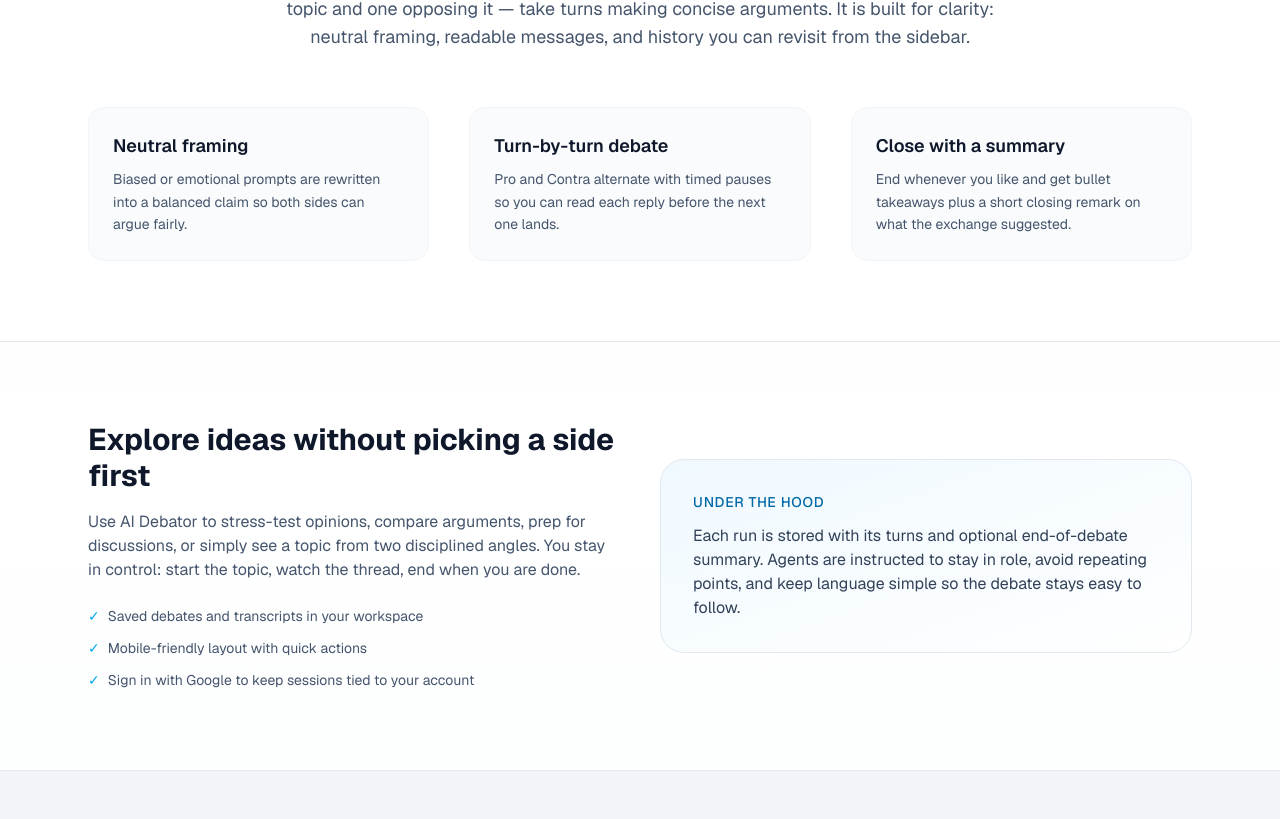
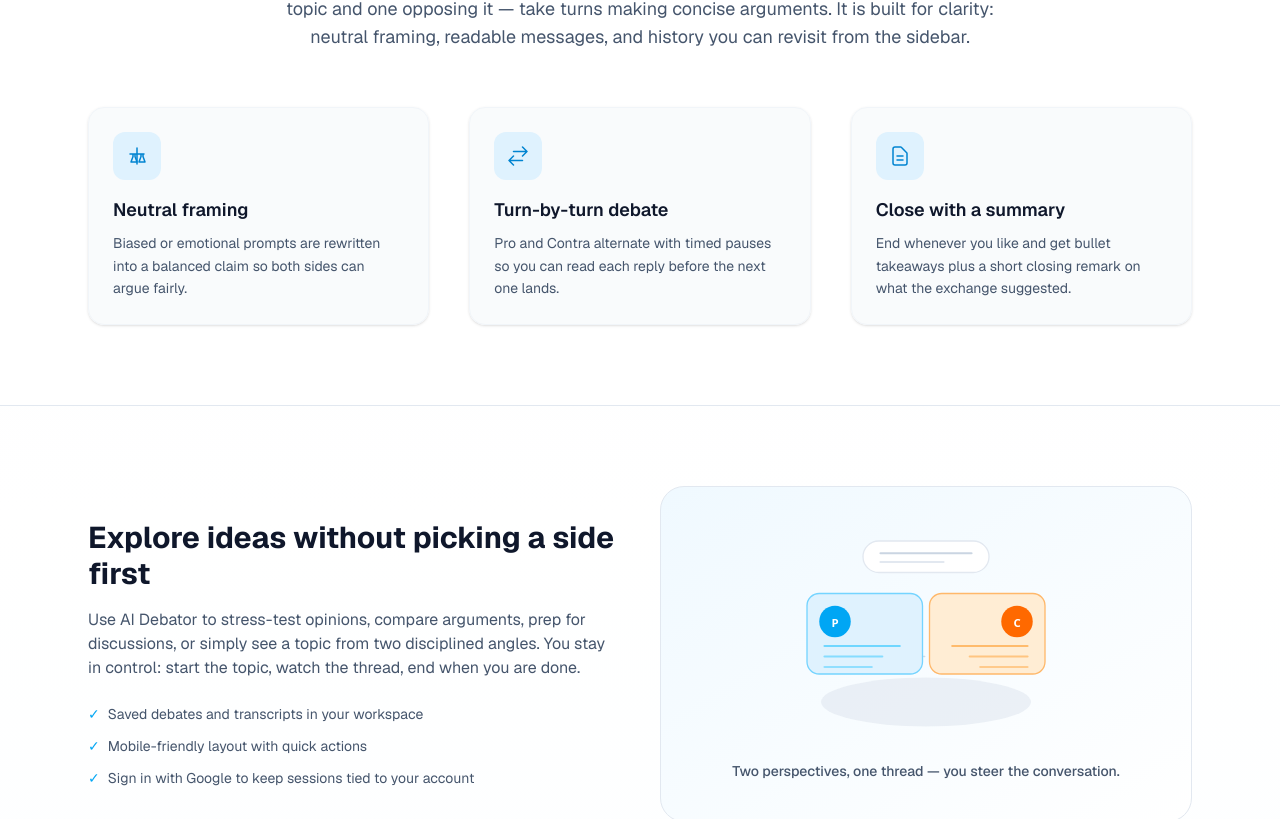
Before and after one commit to visakhvjn/ai-debator, a Next.js app: page / in a window 1280 px wide. Shown: the part 731-1550 px from the top of the page. Built offline with nearby package versions, Linux system fonts and the light colour scheme; no server answers.

Commit message:
homepage changes

```diff
--- a/src/app/debate/page.tsx
+++ b/src/app/debate/page.tsx
@@ -162,13 +162,26 @@ export default function Home() {
   const handleLogout = useCallback(async () => {
     setLogoutBusy(true);
     try {
+      if (debateActive && debateId) {
+        setEnded(true);
+        setThinking(null);
+        try {
+          await authedFetch("/end", {
+            method: "POST",
+            headers: { "Content-Type": "application/json" },
+            body: JSON.stringify({ debateId }),
+          });
+        } catch {
+          /* still sign out */
+        }
+      }
       await signOut();
       router.push("/");
       router.refresh();
     } finally {
       setLogoutBusy(false);
     }
-  }, [router, signOut]);
+  }, [router, signOut, debateActive, debateId]);
 
   const messagesScrollRef = useRef<HTMLDivElement>(null);
   const summarySectionRef = useRef<HTMLDivElement>(null);
--- a/src/components/marketing/MarketingHome.tsx
+++ b/src/components/marketing/MarketingHome.tsx
@@ -6,6 +6,215 @@ import { useCallback, useState } from "react";
 import { useAuth } from "@/components/auth/AuthProvider";
 import { signInWithGoogle } from "@/components/auth/signInWithGoogle";
 import { isFirebaseConfigured } from "@/lib/firebase";
+
+function IconNeutralFraming({ className }: { className?: string }) {
+  return (
+    <svg
+      className={className}
+      viewBox="0 0 24 24"
+      fill="none"
+      stroke="currentColor"
+      strokeWidth={1.5}
+      aria-hidden
+    >
+      <path strokeLinecap="round" d="M12 4v16" />
+      <path strokeLinecap="round" d="M5 10h14" />
+      <path
+        strokeLinejoin="round"
+        d="M8 10v2.5L6 18h6l-2-5.5V10M16 10v2.5L14 18h6l-2-5.5V10"
+      />
+    </svg>
+  );
+}
+
+function IconTurnDebate({ className }: { className?: string }) {
+  return (
+    <svg
+      className={className}
+      viewBox="0 0 24 24"
+      fill="none"
+      stroke="currentColor"
+      strokeWidth={1.5}
+      aria-hidden
+    >
+      <path
+        strokeLinecap="round"
+        strokeLinejoin="round"
+        d="M7.5 21 3 16.5m0 0L7.5 12M3 16.5h13.5m0-13.5L21 7.5m0 0L16.5 12M21 7.5H7.5"
+      />
+    </svg>
+  );
+}
+
+function IconSummary({ className }: { className?: string }) {
+  return (
+    <svg
+      className={className}
+      viewBox="0 0 24 24"
+      fill="none"
+      stroke="currentColor"
+      strokeWidth={1.5}
+      aria-hidden
+    >
+      <path
+        strokeLinecap="round"
+        strokeLinejoin="round"
+        d="M9 12h6m-6 4h6m2 5H7a2 2 0 01-2-2V5a2 2 0 012-2h5.586a1 1 0 01.707.293l5.414 5.414a1 1 0 01.293.707V19a2 2 0 01-2 2z"
+      />
+    </svg>
+  );
+}
+
+/** Decorative scene: two sides, one topic — no implementation details. */
+function DebateSceneIllustration({ className }: { className?: string }) {
+  return (
+    <svg
+      className={className}
+      viewBox="0 0 320 240"
+      fill="none"
+      xmlns="http://www.w3.org/2000/svg"
+      role="img"
+      aria-labelledby="debate-scene-title"
+    >
+      <title id="debate-scene-title">
+        Illustration of two viewpoints in conversation around a shared topic
+      </title>
+      <ellipse
+        cx="160"
+        cy="200"
+        rx="120"
+        ry="28"
+        className="fill-slate-200/60 dark:fill-slate-800/50"
+      />
+      <rect
+        x="88"
+        y="16"
+        width="144"
+        height="36"
+        rx="18"
+        className="fill-white stroke-slate-200 dark:fill-slate-800/90 dark:stroke-slate-600"
+        strokeWidth="1.5"
+      />
+      <line
+        x1="108"
+        y1="30"
+        x2="212"
+        y2="30"
+        className="stroke-slate-300 dark:stroke-slate-500"
+        strokeWidth="2.5"
+        strokeLinecap="round"
+      />
+      <line
+        x1="108"
+        y1="40"
+        x2="180"
+        y2="40"
+        className="stroke-slate-200 dark:stroke-slate-600"
+        strokeWidth="2.5"
+        strokeLinecap="round"
+      />
+      <path
+        d="M52 128 Q160 168 268 128"
+        className="stroke-slate-300/80 dark:stroke-slate-600"
+        strokeWidth="1.5"
+        strokeDasharray="5 8"
+        strokeLinecap="round"
+      />
+      <rect
+        x="24"
+        y="76"
+        width="132"
+        height="92"
+        rx="14"
+        className="fill-sky-100 stroke-sky-300 dark:fill-sky-950/70 dark:stroke-sky-700"
+        strokeWidth="1.5"
+      />
+      <circle cx="56" cy="108" r="18" className="fill-sky-500" />
+      <text
+        x="56"
+        y="114"
+        textAnchor="middle"
+        className="fill-white text-[13px] font-bold"
+        style={{ fontFamily: "system-ui, sans-serif" }}
+      >
+        P
+      </text>
+      <line
+        x1="44"
+        y1="136"
+        x2="130"
+        y2="136"
+        className="stroke-sky-400/50 dark:stroke-sky-600/60"
+        strokeWidth="2.5"
+        strokeLinecap="round"
+      />
+      <line
+        x1="44"
+        y1="148"
+        x2="110"
+        y2="148"
+        className="stroke-sky-400/40 dark:stroke-sky-600/50"
+        strokeWidth="2.5"
+        strokeLinecap="round"
+      />
+      <line
+        x1="44"
+        y1="160"
+        x2="98"
+        y2="160"
+        className="stroke-sky-400/35 dark:stroke-sky-600/45"
+        strokeWidth="2.5"
+        strokeLinecap="round"
+      />
+      <rect
+        x="164"
+        y="76"
+        width="132"
+        height="92"
+        rx="14"
+        className="fill-orange-100 stroke-orange-300 dark:fill-orange-950/50 dark:stroke-orange-800"
+        strokeWidth="1.5"
+      />
+      <circle cx="264" cy="108" r="18" className="fill-orange-500" />
+      <text
+        x="264"
+        y="114"
+        textAnchor="middle"
+        className="fill-white text-[13px] font-bold"
+        style={{ fontFamily: "system-ui, sans-serif" }}
+      >
+        C
+      </text>
+      <line
+        x1="190"
+        y1="136"
+        x2="276"
+        y2="136"
+        className="stroke-orange-400/50 dark:stroke-orange-600/60"
+        strokeWidth="2.5"
+        strokeLinecap="round"
+      />
+      <line
+        x1="210"
+        y1="148"
+        x2="276"
+        y2="148"
+        className="stroke-orange-400/40 dark:stroke-orange-600/50"
+        strokeWidth="2.5"
+        strokeLinecap="round"
+      />
+      <line
+        x1="222"
+        y1="160"
+        x2="276"
+        y2="160"
+        className="stroke-orange-400/35 dark:stroke-orange-600/45"
+        strokeWidth="2.5"
+        strokeLinecap="round"
+      />
+    </svg>
+  );
+}
 
 function GoogleIcon({ className }: { className?: string }) {
   return (
@@ -186,29 +395,40 @@ export function MarketingHome() {
               readable messages, and history you can revisit from the sidebar.
             </p>
             <div className="mt-14 grid gap-10 sm:grid-cols-3">
-              {[
+              {(
+                [
                   {
                     title: "Neutral framing",
                     body: "Biased or emotional prompts are rewritten into a balanced claim so both sides can argue fairly.",
+                    Icon: IconNeutralFraming,
                   },
                   {
                     title: "Turn-by-turn debate",
                     body: "Pro and Contra alternate with timed pauses so you can read each reply before the next one lands.",
+                    Icon: IconTurnDebate,
                   },
                   {
                     title: "Close with a summary",
                     body: "End whenever you like and get bullet takeaways plus a short closing remark on what the exchange suggested.",
+                    Icon: IconSummary,
                   },
-              ].map((item) => (
+                ] as const
+              ).map(({ title, body, Icon }) => (
                 <div
-                  key={item.title}
-                  className="rounded-2xl border border-slate-100 bg-slate-50/80 p-6 dark:border-slate-800 dark:bg-slate-900/80"
+                  key={title}
+                  className="rounded-2xl border border-slate-100 bg-slate-50/80 p-6 shadow-sm transition-shadow duration-300 hover:shadow-xl hover:shadow-slate-300/70 dark:border-slate-800 dark:bg-slate-900/80 dark:shadow-none dark:hover:shadow-xl dark:hover:shadow-black/50"
                 >
+                  <div
+                    className="mb-4 inline-flex h-12 w-12 items-center justify-center rounded-xl bg-sky-100 text-sky-600 dark:bg-sky-950/55 dark:text-sky-400"
+                    aria-hidden
+                  >
+                    <Icon className="h-6 w-6 shrink-0" />
+                  </div>
                   <h3 className="text-lg font-semibold text-slate-900 dark:text-white">
-                    {item.title}
+                    {title}
                   </h3>
                   <p className="mt-2 text-sm leading-relaxed text-slate-600 dark:text-slate-400">
-                    {item.body}
+                    {body}
                   </p>
                 </div>
               ))}
@@ -244,15 +464,10 @@ export function MarketingHome() {
                 </li>
               </ul>
             </div>
-            <div className="rounded-3xl border border-slate-200 bg-gradient-to-br from-sky-50 to-white p-8 dark:border-slate-700 dark:from-sky-950/40 dark:to-slate-900">
-              <p className="text-sm font-medium uppercase tracking-wider text-sky-700 dark:text-sky-300">
-                Under the hood
-              </p>
-              <p className="mt-3 text-slate-700 dark:text-slate-200">
-                Each run is stored with its turns and optional end-of-debate
-                summary. Agents are instructed to stay in role, avoid repeating
-                points, and keep language simple so the debate stays easy to
-                follow.
+            <div className="flex flex-col items-center justify-center rounded-3xl border border-slate-200 bg-gradient-to-br from-sky-50 to-white px-6 py-10 dark:border-slate-700 dark:from-sky-950/40 dark:to-slate-900">
+              <DebateSceneIllustration className="h-auto w-full max-w-[17.5rem] text-slate-800 dark:text-slate-100" />
+              <p className="mt-6 text-center text-sm font-medium text-slate-600 dark:text-slate-400">
+                Two perspectives, one thread — you steer the conversation.
               </p>
             </div>
           </div>
@@ -281,12 +496,23 @@ export function MarketingHome() {
                   Free
                 </p>
                 <p className="mt-2 text-sm text-slate-600 dark:text-slate-400">
-                  Everything you need to try AI Debator and run real debates.
+                  Run real debates by connecting your own OpenAI API key — no
+                  subscription from us on Basic.
                 </p>
                 <ul className="mt-8 flex-1 space-y-3 text-sm text-slate-700 dark:text-slate-300">
                   <li className="flex gap-2">
                     <span className="text-emerald-500">●</span>
                     Pro &amp; Contra agents with timed turns
+                  </li>
+                  <li className="flex gap-2">
+                    <span className="text-emerald-500">●</span>
+                    <span>
+                      <strong className="font-semibold text-slate-900 dark:text-white">
+                        Your OpenAI API key
+                      </strong>
+                      — add your key to run the app; usage is billed by OpenAI,
+                      not by AI Debator
+                    </span>
                   </li>
                   <li className="flex gap-2">
                     <span className="text-emerald-500">●</span>
```
Lines whose indentation alone changed are shown as unchanged.
